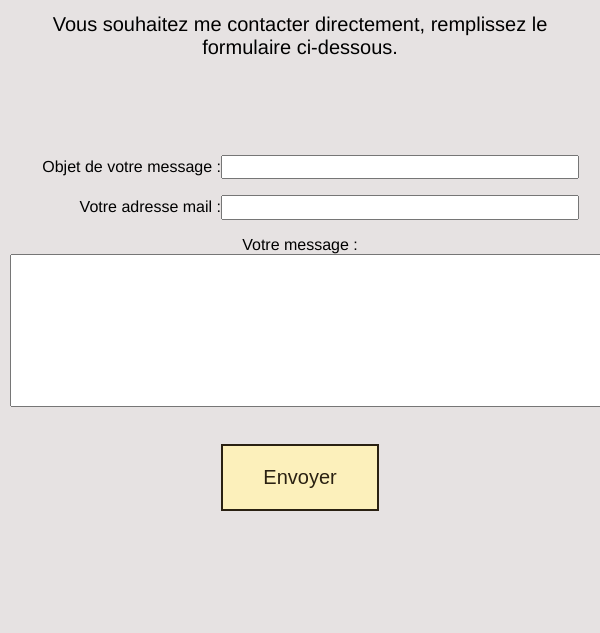
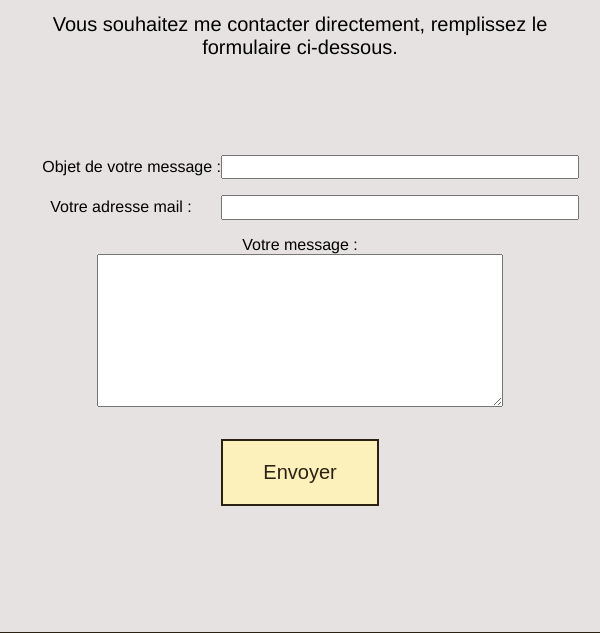
Before and after one commit to sundrie/Fire-Emblem-Strategic-App, a PHP site: page /FireEmblemStrategicApp/pages/contactme.php in a window 600 px wide; the page is wider, and only the part inside the window is pictured. Shown: the part 241-874 px from the top of that part. Run offline with PHP 8.4, Linux system fonts and the light colour scheme; some libraries are stand-ins or nearby versions; some web fonts are replaced.

Commit message:
Début du responsive pour contactme.php qui s'active dès 625px puisque le textarea deviens trop gros

```diff
--- a/FireEmblemStrategicApp/static/css/master.css
+++ b/FireEmblemStrategicApp/static/css/master.css
@@ -615,7 +615,7 @@ footer a:hover{
 
 /*
 -------------------------------------------------
- deuxième level affichage Le 640px est purement arbitraire pour l'instant
+ deuxième level affichage
 -------------------------------------------------
 */
 /* C'est à partir de 1465px que la barre horizontale apparait sur notre liste des talents ce qui indique que à partir de là notre liste va avoir des soucis (A vérifier une fois sur plus grand écran) */
@@ -783,6 +783,19 @@ footer a:hover{
     padding: 10px;
     max-width: 600px;
     margin: 0 auto;
+  }
+
+  /* ~~~~~~~~~~~ page contactme.php ~~~~~~~~~~~*/
+  /* A partir de cette taille le textarea n'entre plus */
+  @media (max-width:625px) {
+    .class-textmsg{
+      max-width: 400px;
+      display: block;
+      margin: 0 auto;
+    }
+    .inputdescemail{
+      text-align: center;
+    }
   }
 
 }
```
